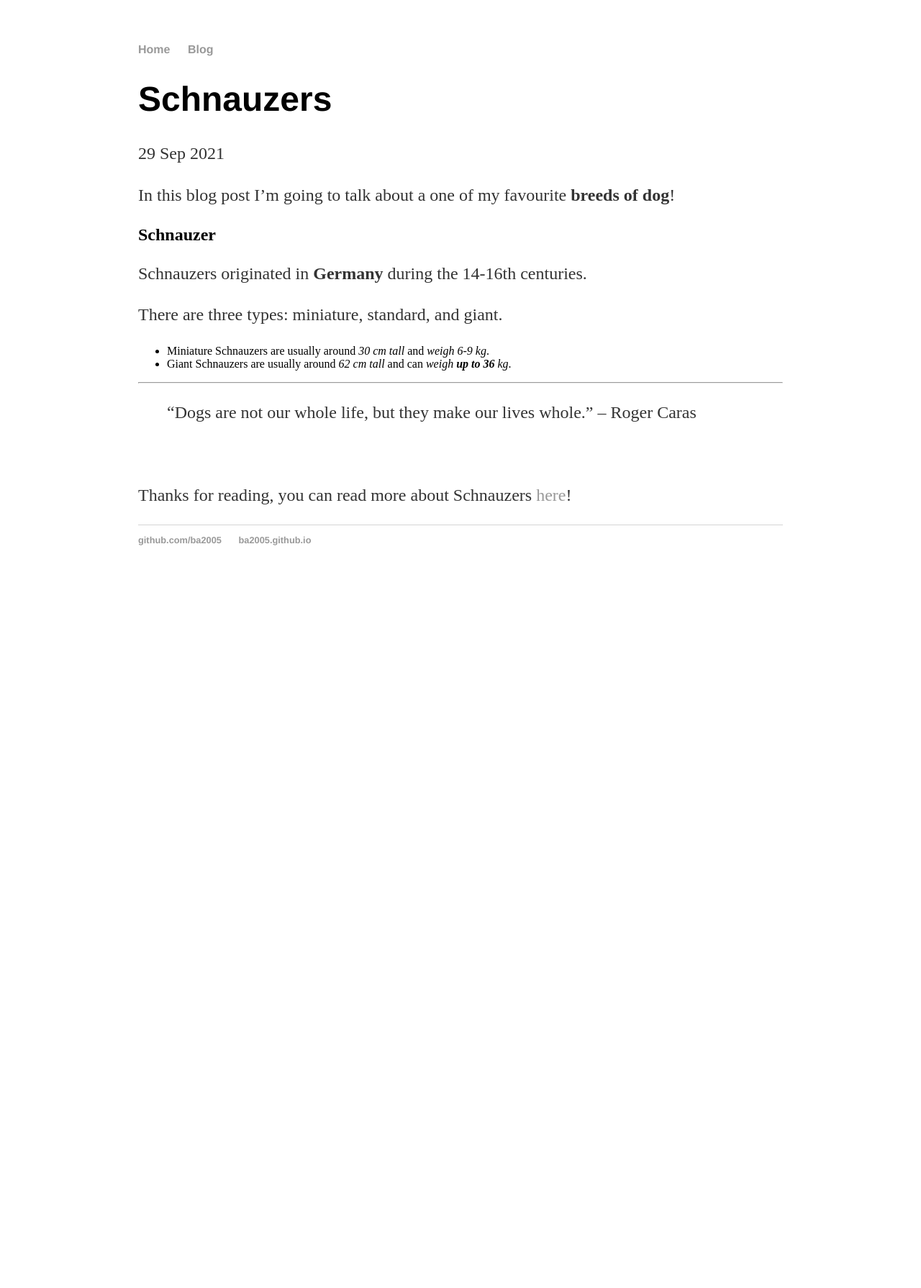
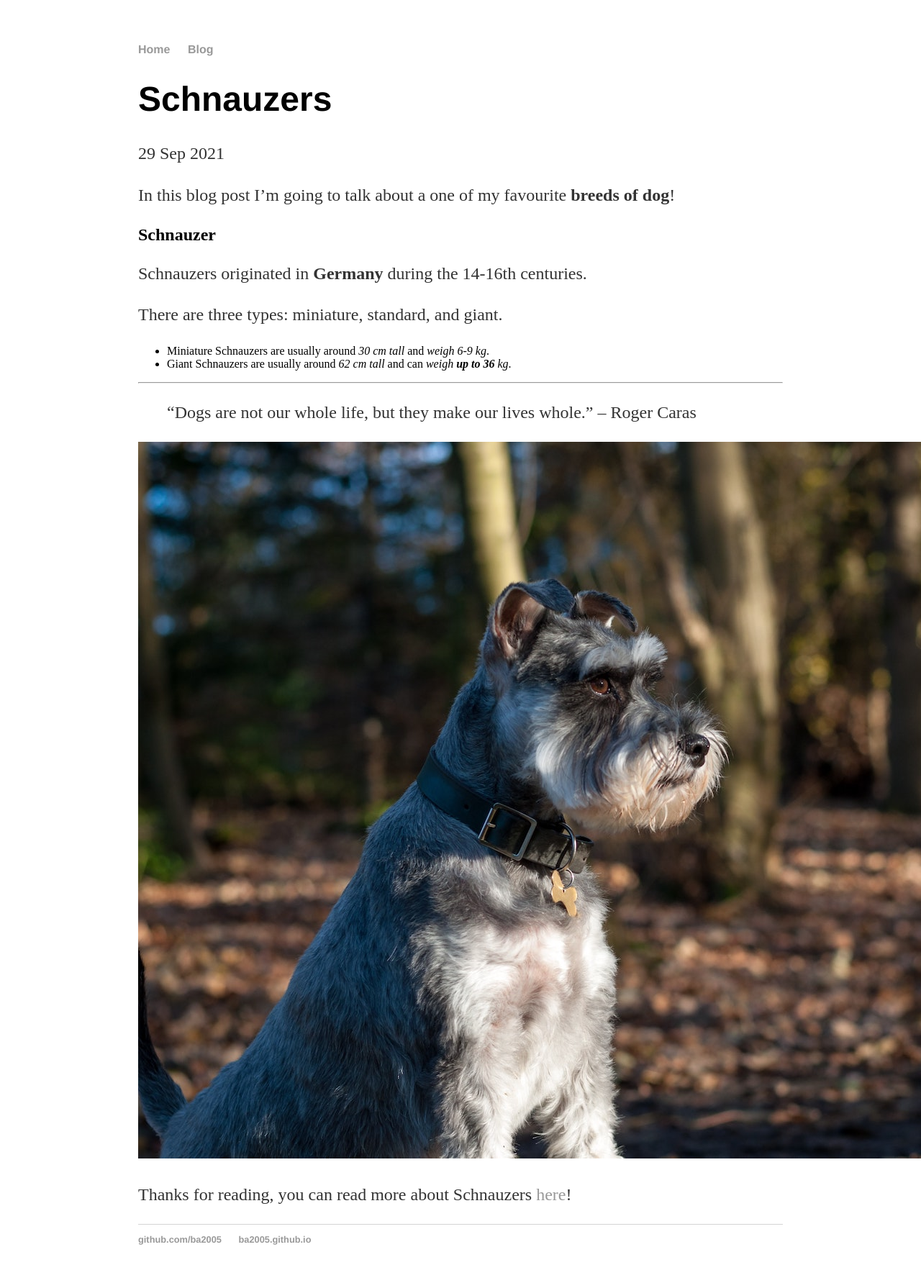
Before and after one commit to ba2005/ba2005.github.io, a Jekyll site: the page built from _posts/2021-09-29-schnauzers.md, in a window 1280 px wide. Shown: the whole page at 72% size. Built offline with Jekyll 4.4.1, drawn with Linux system fonts in a browser that asks for light colours; before the commit the page ends 900 px from its top, so only the background shows below that.

Commit message:
Fix Schnauzer image link

```diff
--- a/_posts/2021-09-29-schnauzers.md
+++ b/_posts/2021-09-29-schnauzers.md
@@ -17,7 +17,7 @@ There are three types: miniature, standard, and giant.
 > “Dogs are not our whole life, but they make our lives whole.”
 > – Roger Caras
 
-![](../assets/schnauzer.jpg "a closeup image of a schnauzer sitting in a forest")
+![](https://raw.githubusercontent.com/ba2005/ba2005.github.io/main/assets/schnauzer.jpg "a closeup image of a schnauzer sitting in a forest")
 
 
 Thanks for reading, you can read more about Schnauzers [here](https://www.akc.org/dog-breeds/standard-schnauzer/)!
```
